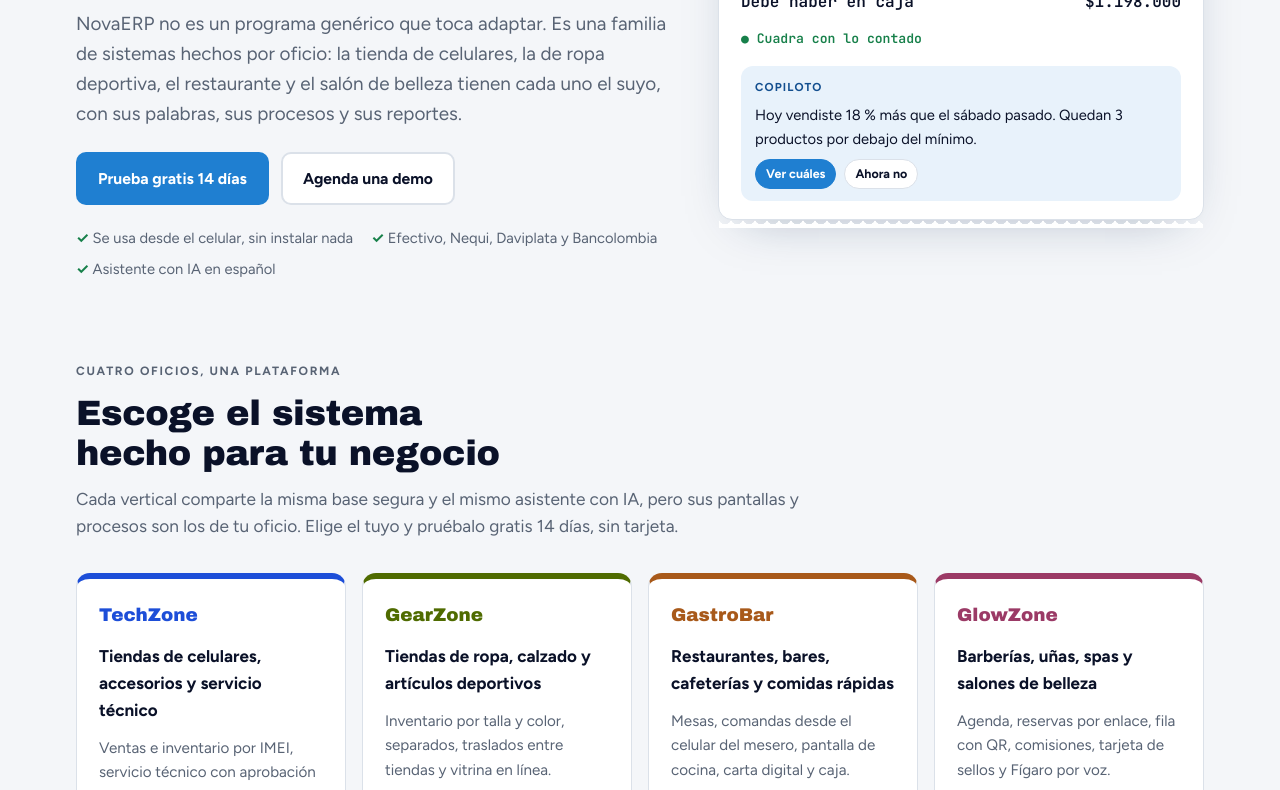
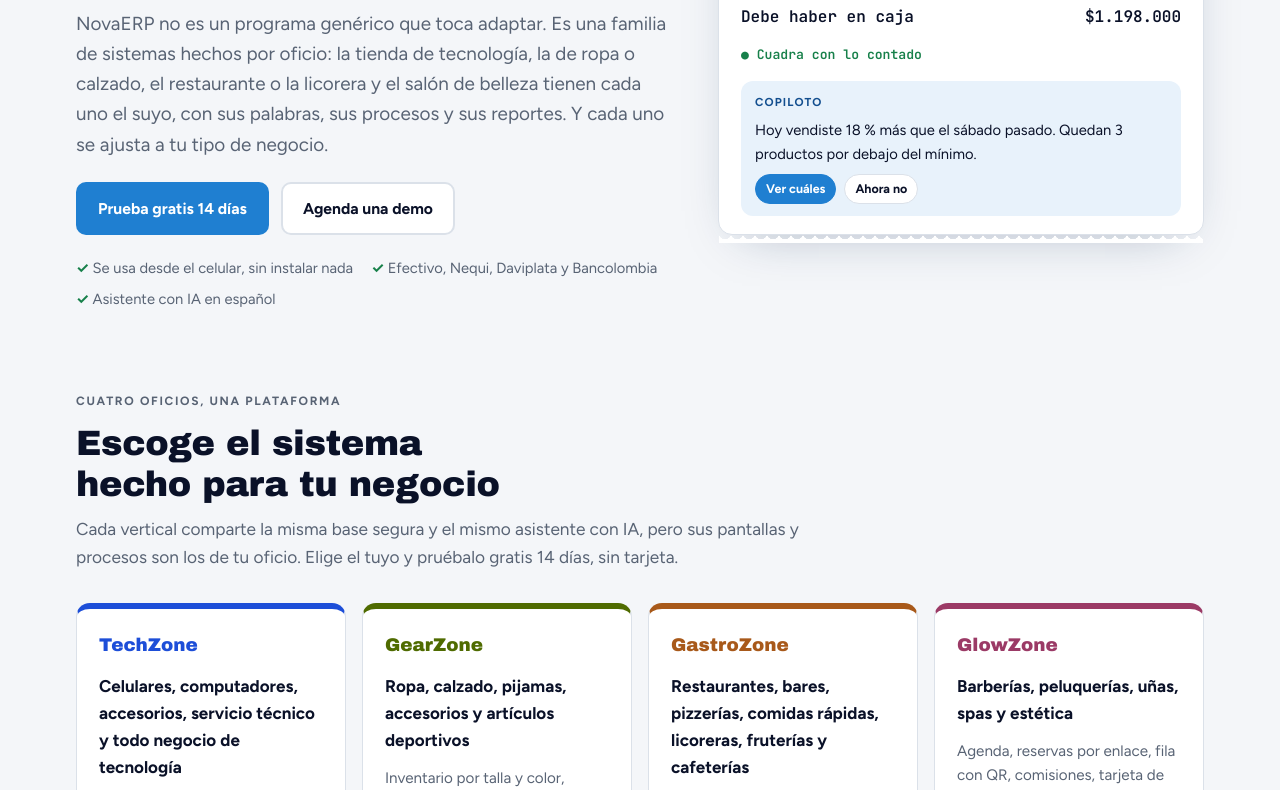
Before and after one commit to danielnoventa98/novaerp-web, a plain HTML site: page index.html in a window 1280 px wide. Shown: the part 447-1237 px from the top of the page. Drawn offline with Linux system fonts and the light colour scheme; a web font is replaced by a local one.

Commit message:
Web: GastroZone y verticales descritas para más tipos de negocio
Co-Authored-By: Claude Opus 5.5 <noreply@anthropic.com>

```diff
--- a/index.html
+++ b/index.html
@@ -4,7 +4,7 @@
 <meta charset="utf-8">
 <meta name="viewport" content="width=device-width, initial-scale=1, viewport-fit=cover">
 <meta property="og:title" content="NovaERP: Lleva tu negocio al siguiente nivel">
-<meta property="og:description" content="Sistemas de gestión hechos para el oficio de cada PyME colombiana: TechZone, GearZone, GastroBar y GlowZone.">
+<meta property="og:description" content="Sistemas de gestión hechos para el oficio de cada PyME colombiana: TechZone, GearZone, GastroZone y GlowZone.">
 <meta property="og:image" content="marca/icono-512.png">
 <style>html,body{margin:0}img{max-width:100%}[hidden]{display:none!important}</style>
 <title>NovaERP</title>
@@ -13,7 +13,7 @@
 <link rel="apple-touch-icon" href="marca/apple-touch-icon.png">
 <meta name="theme-color" content="#0A1128">
 <meta name="claude:viewport-fit-sides" content="cover">
-<meta name="description" content="NovaERP: sistemas de gestión hechos para el oficio de cada PyME colombiana. TechZone para tiendas de celulares, GearZone para ropa deportiva, GastroBar para restaurantes y bares, GlowZone para barberías, uñas, spas y salones de belleza.">
+<meta name="description" content="NovaERP: sistemas de gestión hechos para el oficio de cada PyME colombiana. TechZone para negocios de tecnología, GearZone para tiendas de ropa, calzado y accesorios, GastroZone para restaurantes, bares, comidas rápidas y licoreras, GlowZone para barberías, peluquerías, uñas y spas.">
 <link rel="preconnect" href="https://fonts.googleapis.com">
 <link rel="preconnect" href="https://fonts.gstatic.com" crossorigin>
 <link rel="stylesheet" href="https://fonts.googleapis.com/css2?family=Unbounded:wght@500;700&family=Figtree:wght@400;500;600;700&family=JetBrains+Mono:wght@500;600&display=swap">
@@ -284,7 +284,7 @@ footer .wrap { display: flex; flex-wrap: wrap; justify-content: space-between; g
       <div class="hero-copy">
         <span class="eyebrow">Software de gestión para PyMEs colombianas</span>
         <h1>Un sistema que ya sabe <em>cómo funciona tu negocio</em></h1>
-        <p class="lead">NovaERP no es un programa genérico que toca adaptar. Es una familia de sistemas hechos por oficio: la tienda de celulares, la de ropa deportiva, el restaurante y el salón de belleza tienen cada uno el suyo, con sus palabras, sus procesos y sus reportes.</p>
+        <p class="lead">NovaERP no es un programa genérico que toca adaptar. Es una familia de sistemas hechos por oficio: la tienda de tecnología, la de ropa o calzado, el restaurante o la licorera y el salón de belleza tienen cada uno el suyo, con sus palabras, sus procesos y sus reportes. Y cada uno se ajusta a tu tipo de negocio.</p>
         <div class="cta-row">
           <a class="btn primary" href="#oficios">Prueba gratis 14 días</a>
           <a class="btn ghost" href="#contacto">Agenda una demo</a>
@@ -361,7 +361,7 @@ footer .wrap { display: flex; flex-wrap: wrap; justify-content: space-between; g
           <h2>Pregúntale a tu negocio como le preguntarías a tu socio</h2>
           <p>Cada sistema trae un copiloto que conoce tus ventas, tu inventario y tus clientes. Responde en español, en segundos, con tus propios números.</p>
           <p>La IA nunca hace cambios por su cuenta: cuando sugiere una acción, tú la confirmas con un botón. En GlowZone, Fígaro además entiende notas de voz y agenda citas.</p>
-          <div class="names"><span>TechZone Copilot</span><span>GearZone Copilot</span><span>GastroBar Copilot</span><span>Fígaro · GlowZone</span></div>
+          <div class="names"><span>TechZone Copilot</span><span>GearZone Copilot</span><span>GastroZone Copilot</span><span>Fígaro · GlowZone</span></div>
         </div>
         <div class="chat" aria-label="Ejemplo de conversación con el copiloto">
           <div class="msg me">¿Qué fue lo que más se vendió esta semana?</div>
@@ -472,7 +472,7 @@ footer .wrap { display: flex; flex-wrap: wrap; justify-content: space-between; g
 
   var V = {
     techzone: {
-      cls: 'tz', nombre: 'TechZone', para: 'Tiendas de celulares, accesorios y servicio técnico',
+      cls: 'tz', nombre: 'TechZone', para: 'Celulares, computadores, accesorios, servicio técnico y todo negocio de tecnología',
       corto: 'Ventas e inventario por IMEI, servicio técnico con aprobación por link, retomas y crédito.',
       desc: 'Vende, repara y controla cada equipo por su número de serie. Tu cliente consulta el estado de su reparación o de su envío desde un enlace, sin llamarte.',
       facts: [['Servicio técnico', 'Órdenes con estados y seguimiento público'], ['Retomas', 'Recibe usados como parte de pago'], ['Multisede', 'Inventario y caja por sede']],
@@ -499,7 +499,7 @@ footer .wrap { display: flex; flex-wrap: wrap; justify-content: space-between; g
       ruta: ['Facturación electrónica DIAN', 'Tienda en línea con pago']
     },
     gearzone: {
-      cls: 'gz', nombre: 'GearZone', para: 'Tiendas de ropa, calzado y artículos deportivos',
+      cls: 'gz', nombre: 'GearZone', para: 'Ropa, calzado, pijamas, accesorios y artículos deportivos',
       corto: 'Inventario por talla y color, separados, traslados entre tiendas y vitrina en línea.',
       desc: 'Cada referencia con sus tallas y colores, ventas rápidas en mostrador y el plan separe de toda la vida, ahora con control. Si tienes varias tiendas, mueves mercancía entre ellas y ves todo junto.',
       facts: [['Talla y color', 'Inventario por variante, no por caja'], ['Separados', 'Abonos y saldos sin cuaderno'], ['Varias tiendas', 'Traslados y vista consolidada']],
@@ -526,7 +526,7 @@ footer .wrap { display: flex; flex-wrap: wrap; justify-content: space-between; g
       ruta: ['Facturación electrónica DIAN', 'Tienda en línea con pago']
     },
     gastrobar: {
-      cls: 'gb', nombre: 'GastroBar', para: 'Restaurantes, bares, cafeterías y comidas rápidas',
+      cls: 'gb', nombre: 'GastroZone', para: 'Restaurantes, bares, pizzerías, comidas rápidas, licoreras, fruterías y cafeterías',
       corto: 'Mesas, comandas desde el celular del mesero, pantalla de cocina, carta digital y caja.',
       desc: 'El mesero toma el pedido en su celular, la cocina lo ve al instante en su pantalla y la caja cobra la cuenta dividida como la pidan. Tus clientes ven la carta con un QR en la mesa.',
       facts: [['Tiempo real', 'Comandas que llegan solas a cocina'], ['Carta QR', 'Carta digital siempre actualizada'], ['Insumos', 'Inventario de ingredientes y gastos']],
@@ -553,7 +553,7 @@ footer .wrap { display: flex; flex-wrap: wrap; justify-content: space-between; g
       ruta: ['Facturación electrónica DIAN', 'Pedidos en línea con pago']
     },
     glowzone: {
-      cls: 'gl', nombre: 'GlowZone', para: 'Barberías, uñas, spas y salones de belleza',
+      cls: 'gl', nombre: 'GlowZone', para: 'Barberías, peluquerías, uñas, spas y estética',
       corto: 'Agenda, reservas por enlace, fila con QR, comisiones, tarjeta de sellos y Fígaro por voz.',
       desc: 'Tus clientes cuadran su cita desde un enlace en WhatsApp o Instagram, sin descargar nada. Tú llevas la agenda, la caja y las comisiones de cada profesional sin hacer cuentas a mano.',
       facts: [['Reservas 24/7', 'Página de reservas con tu marca'], ['Comisiones', 'Liquidación por profesional'], ['Fígaro', 'Asistente que entiende notas de voz']],
```
Also changed, not shown: terminos.html (+3 -3 lines).
